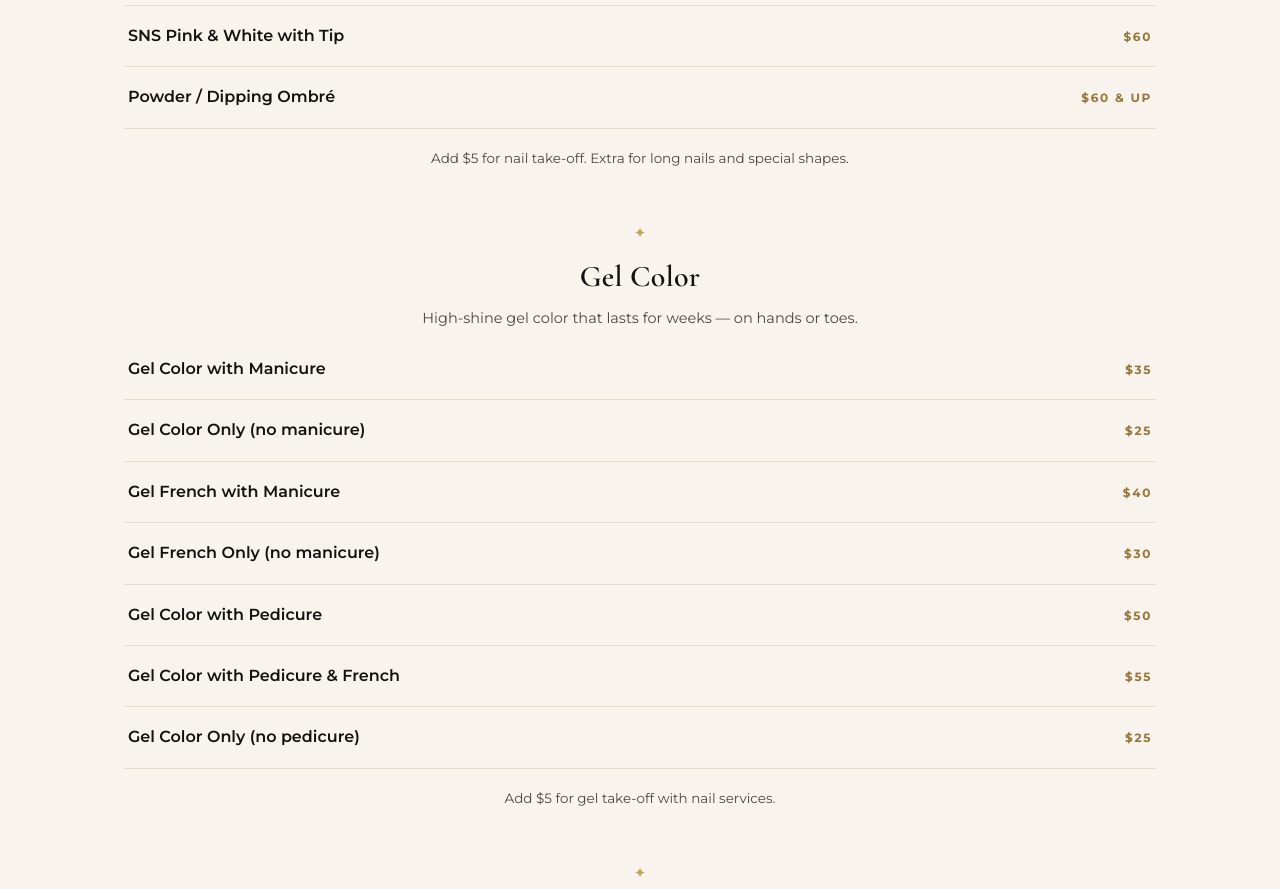
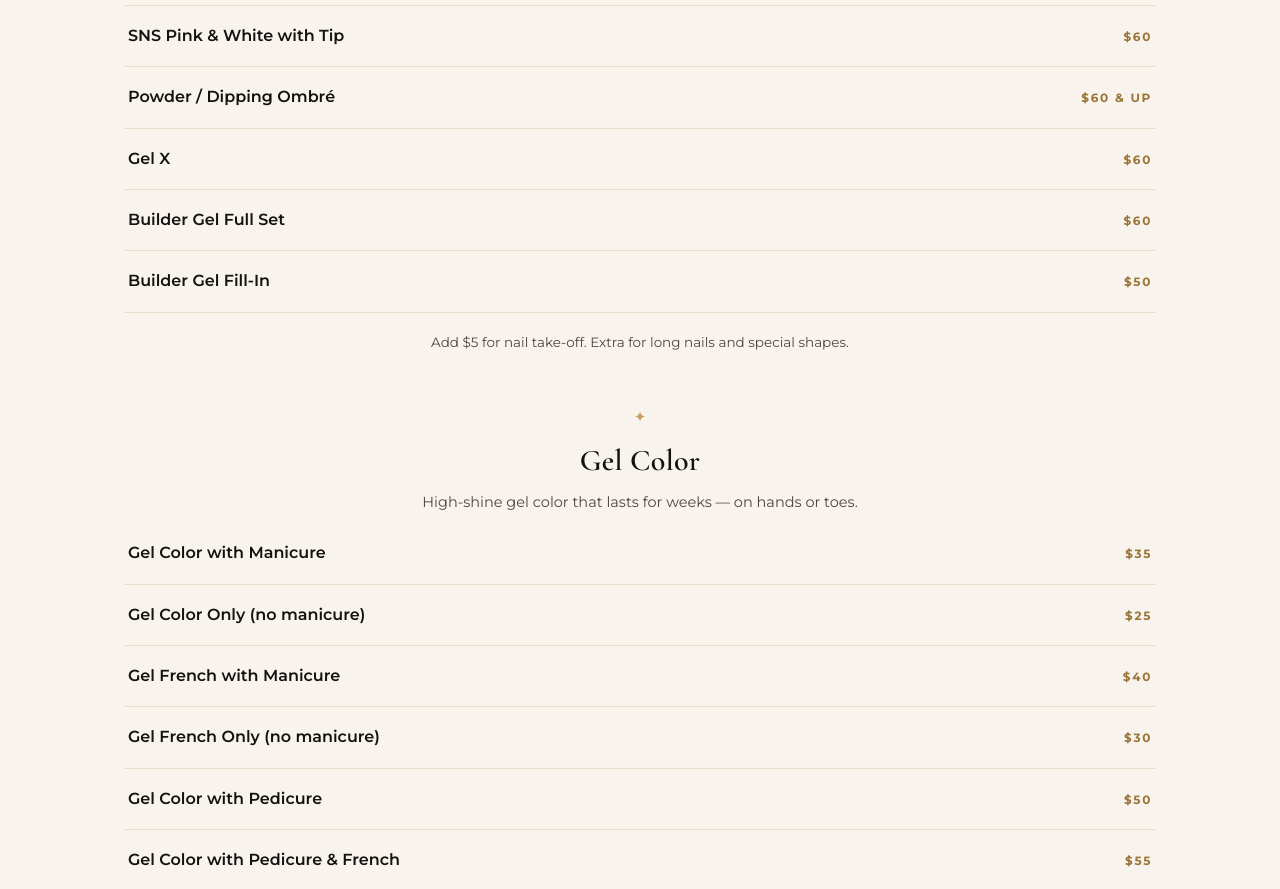
Before and after one commit to njx100/jlnailspa, a plain HTML site: page index.html in a window 1280 px wide. Shown: the part 5820-6709 px from the top of the page. Drawn offline with nearby package versions, Linux system fonts and the light colour scheme.

Commit message:
Add Gel X and Builder Gel services

```diff
--- a/index.html
+++ b/index.html
@@ -388,6 +388,18 @@
           <div><div class="name">Powder / Dipping Ombré</div></div>
           <div class="price">$60 &amp; up</div>
         </div>
+        <div class="row">
+          <div><div class="name">Gel X</div></div>
+          <div class="price">$60</div>
+        </div>
+        <div class="row">
+          <div><div class="name">Builder Gel Full Set</div></div>
+          <div class="price">$60</div>
+        </div>
+        <div class="row">
+          <div><div class="name">Builder Gel Fill-In</div></div>
+          <div class="price">$50</div>
+        </div>
         <p style="text-align:center;color:var(--ink-soft);font-size:13.5px;margin-top:18px">Add $5 for nail take-off. Extra for long nails and special shapes.</p>
       </div>
 
```
